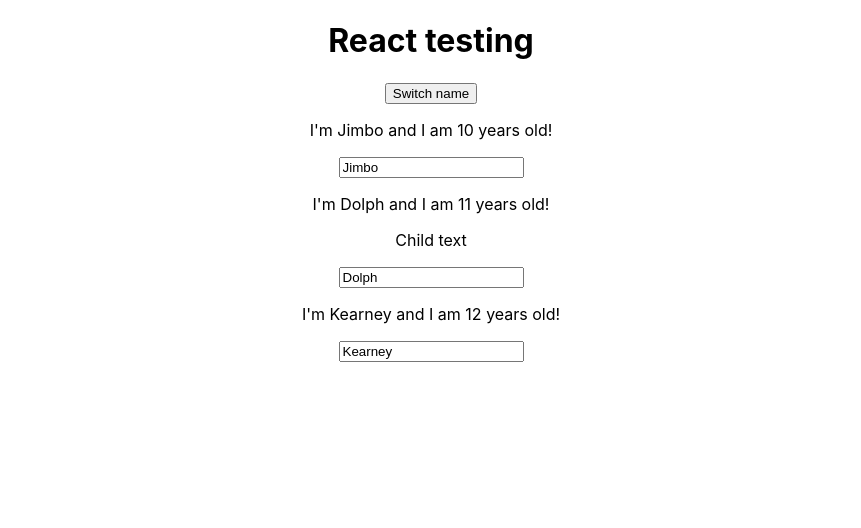
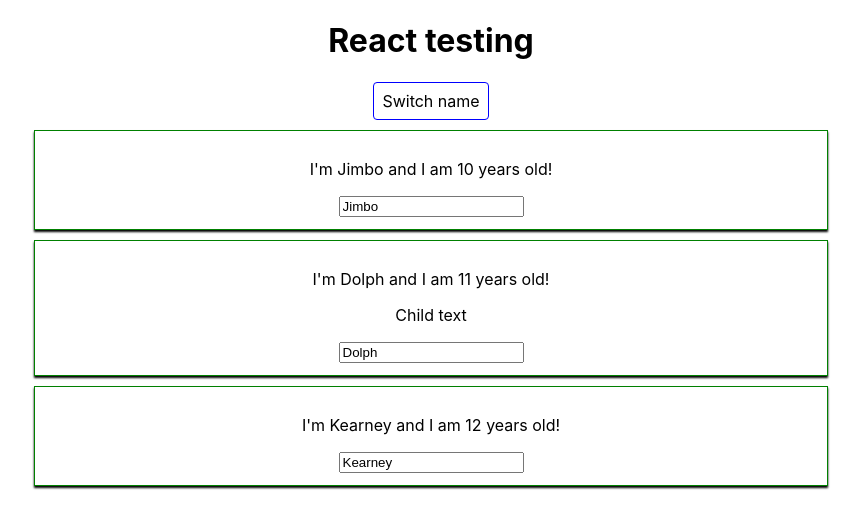
Before and after one commit to prupke2/react-practice, a React (Create React App) app: page / in a window 1280 px wide. Shown: the top 528 px of the page, without its empty margins (209-1070 px from the left). Built offline with nearby package versions, Linux system fonts and the light colour scheme.

Commit message:
Learned a few ways to add css to react

```diff
--- a/src/App.js
+++ b/src/App.js
@@ -31,10 +31,20 @@
   }
 
   render() {
+    const style = {
+      backgroundColor: 'white',
+      font: 'inherit',
+      border: '1px solid blue',
+      borderRadius: '4px',
+      padding: '8px'
+    };
+
     return (
       <div className="App">
         <h1>React testing</h1>
-        <button onClick={() => this.switchNameHandler('new name') }>Switch name</button>
+        <button
+          style={style}
+          onClick={() => this.switchNameHandler('new name') }>Switch name</button>
         <Person
           name={this.state.persons[0].name}
           age={this.state.persons[0].age}
--- /dev/null
+++ b/src/Person/Person.css
@@ -0,0 +1,8 @@
+.Person {
+	width: 60%;
+	margin: 10px auto;
+	border: 1px solid green;
+	box-shadow: 0 2px 2px black;
+	padding: 12px;
+	text-align: center;
+}
--- a/src/Person/Person.js
+++ b/src/Person/Person.js
@@ -1,8 +1,9 @@
 import React from 'react';
+import './Person.css'
 
 const person = (props) => {
 	return (
-		<div>
+		<div className="Person">
 			<p onClick={props.click}>I'm {props.name} and I am {props.age} years old!</p>
 			<p>{props.children}</p>
 			<input type="text" onChange={props.changed}
```
